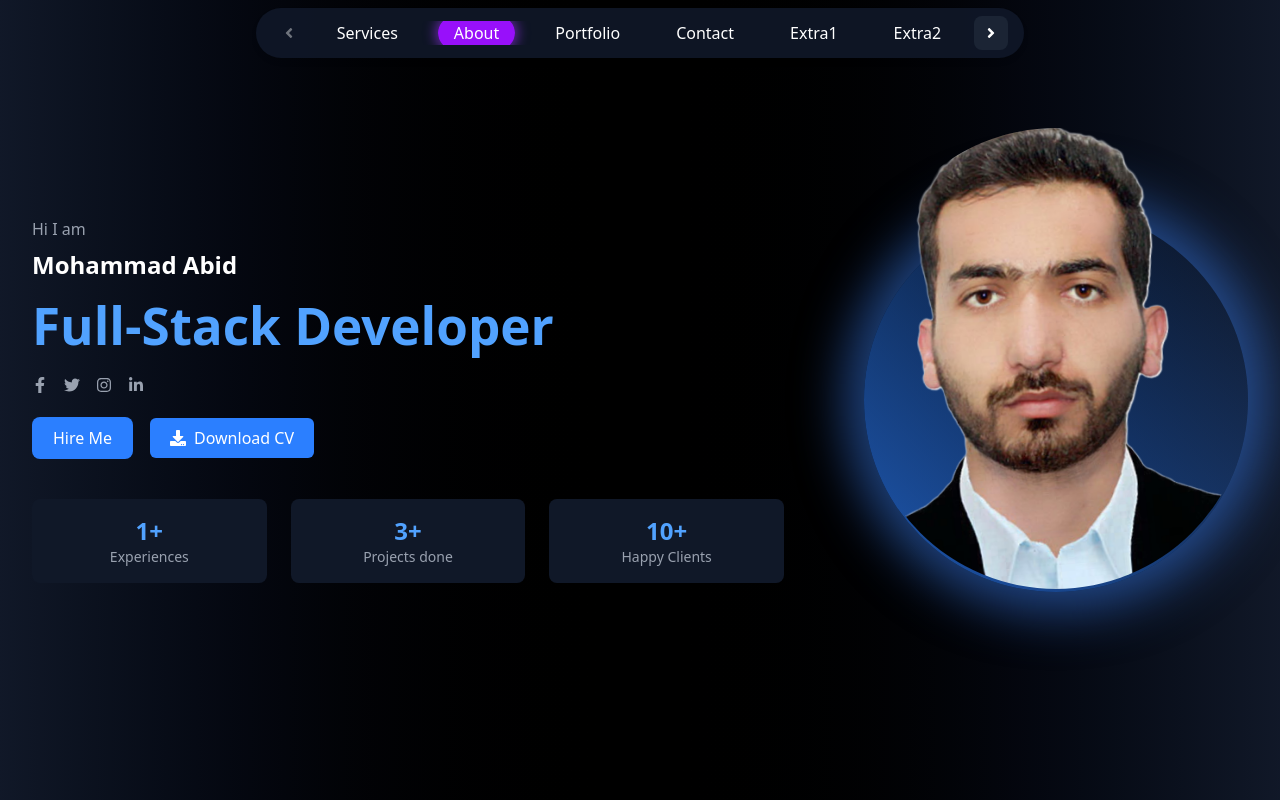
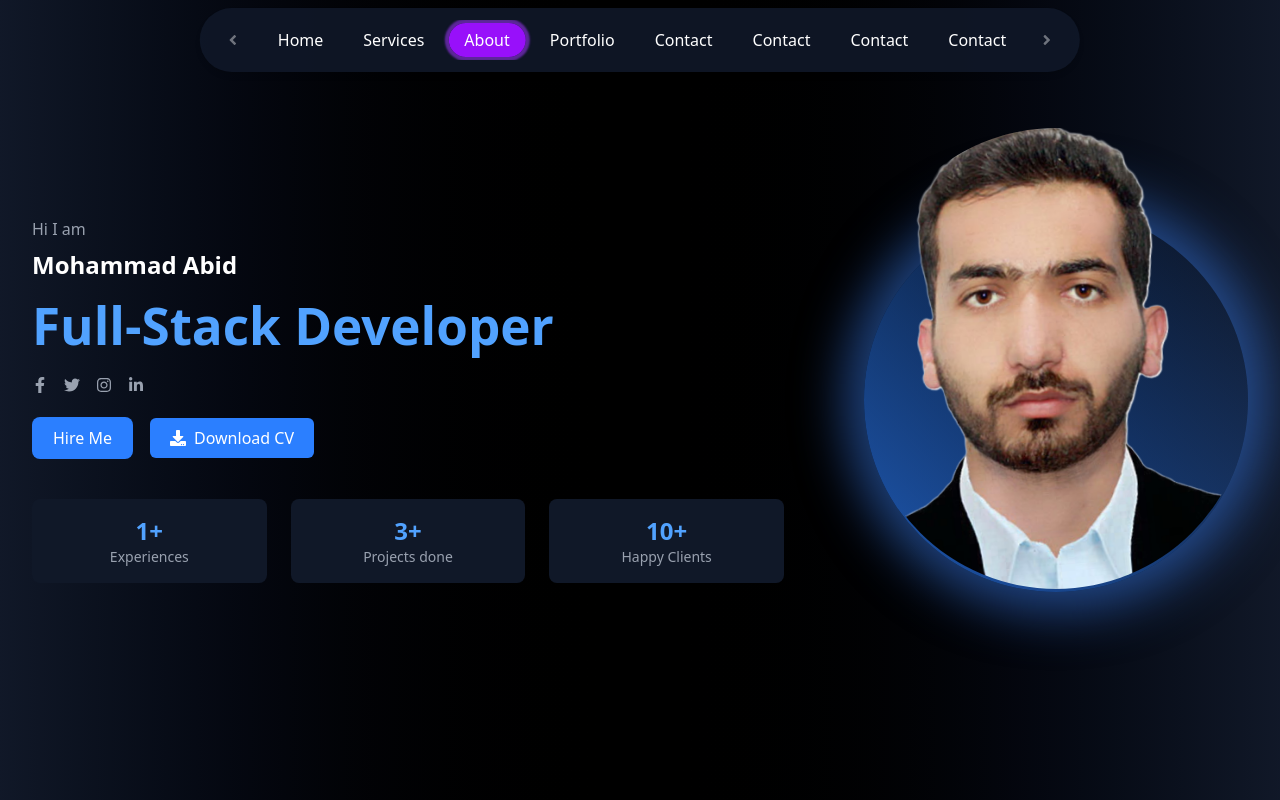
Before and after one commit to MohammadAbid1234/PortfolioMay2024, a React (Vite) app: page / in a window 1280 px wide. Shown: the top 800 px of the page. Built offline with nearby package versions, Linux system fonts and the light colour scheme.

Commit message:
some changes

```diff
--- a/src/components/Navbar.jsx
+++ b/src/components/Navbar.jsx
@@ -1,24 +1,25 @@
-import { useRef, useState, useEffect, useMemo } from "react";
-import { FaAngleLeft, FaAngleRight } from "react-icons/fa";
+import { useRef, useState, useEffect, useMemo } from 'react';
+import { FaAngleLeft, FaAngleRight } from 'react-icons/fa';
 
-export default function Navbar({ active, isTop }) {
+export default function Navbar({ active, isTop ,links}) {
   const scrollRef = useRef(null);
   const [canScrollLeft, setCanScrollLeft] = useState(false);
   const [canScrollRight, setCanScrollRight] = useState(false);
 
-  const links = useMemo(
-    () => [
-      { id: "home", label: "Home" },
-      { id: "services", label: "Services" },
-      { id: "about", label: "About" },
-      { id: "portfolio", label: "Portfolio" },
-      { id: "contact", label: "Contact" },
-      { id: "extra1", label: "Extra1" },
-      { id: "extra2", label: "Extra2" },
-      { id: "extra3", label: "Extra3" },
-    ],
-    []
-  );
+//   const links = useMemo(
+//     () => [
+//       { id: 'home', label: 'Home' },
+//       { id: 'services', label: 'Services' },
+//       { id: 'about', label: 'About' },
+//       { id: 'portfolio', label: 'Portfolio' },
+//       { id: 'contact', label: 'Contact' },
+//       // Try commenting out some links ↓ to test shrink behavior
+//       { id: 'extra1', label: 'Extra1' },
+//       { id: 'extra2', label: 'Extra2' },
+//       { id: 'extra3', label: 'Extra3' },
+//     ],
+//     []
+//   );
 
   const checkScroll = () => {
     if (!scrollRef.current) return;
@@ -29,72 +30,63 @@ export default function Navbar({ active, isTop }) {
 
   useEffect(() => {
     checkScroll();
-    window.addEventListener("resize", checkScroll);
-    return () => window.removeEventListener("resize", checkScroll);
+    window.addEventListener('resize', checkScroll);
+    return () => window.removeEventListener('resize', checkScroll);
   }, []);
 
-  const scroll = (direction) => {
+  const scroll = direction => {
     if (!scrollRef.current) return;
     const scrollAmount = 150;
     scrollRef.current.scrollBy({
-      left: direction === "left" ? -scrollAmount : scrollAmount,
-      behavior: "smooth",
+      left: direction === 'left' ? -scrollAmount : scrollAmount,
+      behavior: 'smooth',
     });
     setTimeout(checkScroll, 200);
   };
 
   return (
     <nav
-      className={`fixed left-1/2 transform -translate-x-1/2 bg-gray-900/90 px-4 py-2 rounded-full shadow-md z-50 transition-all duration-500 ${
-        isTop ? "top-2" : "bottom-4"
-      } w-full max-w-md sm:max-w-xl md:max-w-3xl`}
-    >
-      <div className="flex items-center justify-between gap-2">
-        {/* Left Arrow OUTSIDE list */}
+      className={`fixed left-1/2 transform -translate-x-1/2 bg-gray-900/90 px-3 sm:px-4 py-2 sm:py-3 rounded-full   shadow-md z-50 transition-all duration-500 ${
+        isTop ? 'top-2' : 'bottom-4'
+      } w-auto max-w-full`}>
+      <div className="flex items-center gap-2  ">
+        {/* Left Arrow */}
         <button
-          onClick={() => scroll("left")}
+          onClick={() => scroll('left')}
           disabled={!canScrollLeft}
-          className={`p-2 rounded-full ${
-            canScrollLeft
-              ? "bg-gray-800/80 hover:bg-gray-700 text-white"
-              : "opacity-40 cursor-not-allowed"
-          }`}
-        >
+          className={`p-2 rounded-full  ${
+            canScrollLeft ? 'bg-gray-800/80 hover:bg-gray-700 text-white' : 'opacity-40 cursor-not-allowed'
+          }`}>
           <FaAngleLeft />
         </button>
 
         {/* Scrollable Nav */}
         <ul
           ref={scrollRef}
-          className="flex gap-3 sm:gap-4 md:gap-6 whitespace-nowrap overflow-hidden flex-1 justify-center"
-          onScroll={checkScroll}
-        >
-          {links.map((link) => (
+          className="flex gap-1   whitespace-nowrap overflow-hidden h-10 items-center "
+          onScroll={checkScroll}>
+          {links.map(link => (
             <li key={link.id} className="flex-shrink-0">
               <a
                 href={`#${link.id}`}
-                className={`px-3 sm:px-4 py-1 sm:py-1.5 rounded-full transition-all duration-300 ${
+                className={`px-3 sm:px-4 py-1 sm:py-1.5 rounded-full transition-all duration-300 ml-1 ${
                   active === link.id
-                    ? "bg-purple-600 text-white shadow-[0_0_12px_3px_rgba(147,51,234,0.6)]"
-                    : "hover:bg-purple-400 hover:text-white"
-                }`}
-              >
+                    ? 'bg-purple-600 text-white shadow-[0_0_2px_4px_rgba(147,51,234,0.6)] rounded-full'
+                    : 'hover:bg-purple-400 hover:text-white'
+                }`}>
                 {link.label}
               </a>
             </li>
           ))}
         </ul>
 
-        {/* Right Arrow OUTSIDE list */}
+        {/* Right Arrow */}
         <button
-          onClick={() => scroll("right")}
+          onClick={() => scroll('right')}
           disabled={!canScrollRight}
           className={`p-2 rounded-full ${
-            canScrollRight
-              ? "bg-gray-800/80 hover:bg-gray-700 text-white"
-              : "opacity-40 cursor-not-allowed"
-          }`}
-        >
+            canScrollRight ? 'bg-gray-800/80 hover:bg-gray-700 text-white' : 'opacity-40 cursor-not-allowed'
+          }`}>
           <FaAngleRight />
         </button>
       </div>
```
